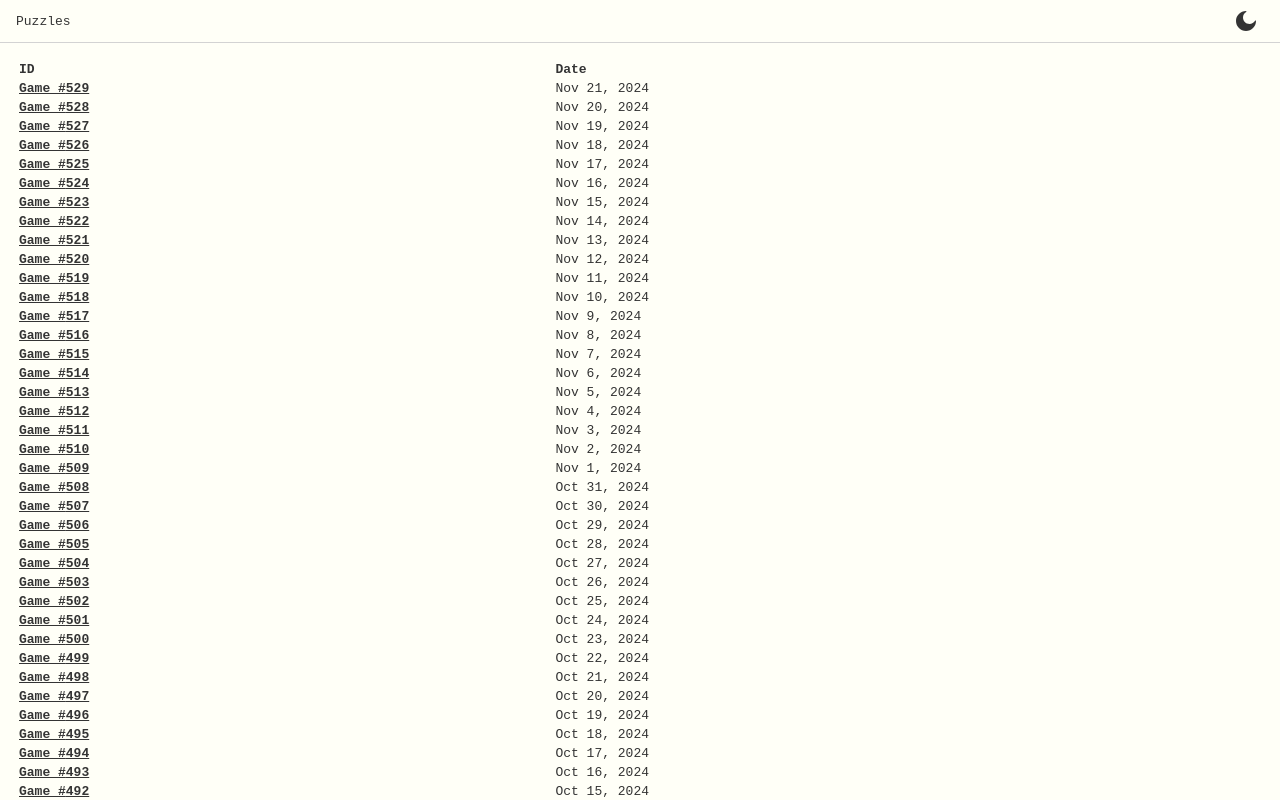
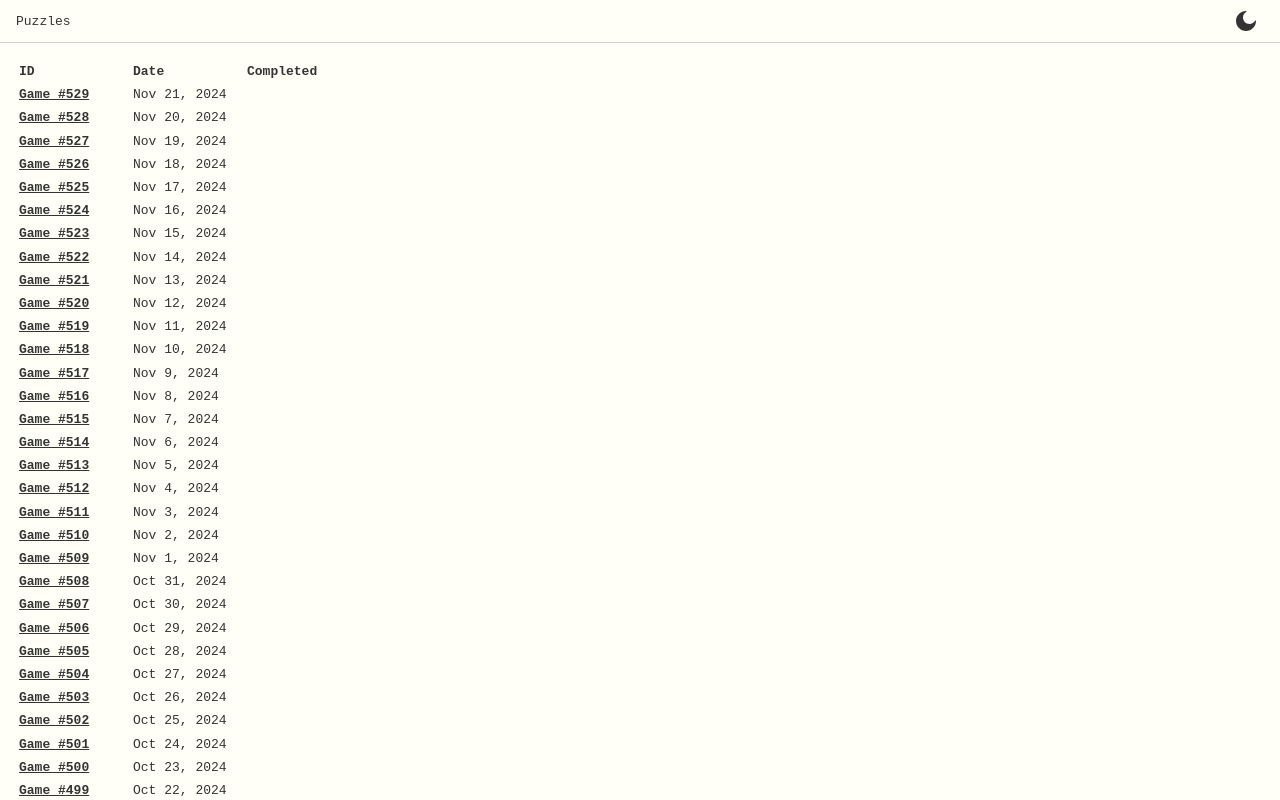
Before and after one commit to tylertierney/connections, a React (Vite) app: page / in a window 1280 px wide. Shown: the top 800 px of the page. Built offline with nearby package versions, Linux system fonts and the light colour scheme.

Commit message:
quality of life stuff

```diff
--- a/src/routes/puzzles/PuzzlesPage.module.css
+++ b/src/routes/puzzles/PuzzlesPage.module.css
@@ -1,14 +1,16 @@
 .page {
-  display: flex;
-  flex-direction: column;
   padding: 1rem;
 
   .table {
+    display: table;
     font-family: monospace;
+    color: var(--color);
 
     .th,
     .td {
       text-align: start;
+      width: 110px;
+      height: 1.2rem;
     }
   }
 }
--- a/src/routes/puzzles/PuzzlesPage.tsx
+++ b/src/routes/puzzles/PuzzlesPage.tsx
@@ -2,20 +2,37 @@ import { Game } from "../App";
 import c from "../../connections.json";
 import { Link } from "react-router-dom";
 import styles from "./PuzzlesPage.module.css";
+import { GameState } from "./puzzle/GameContext";
 
 export default function PuzzlesPage() {
   const connections = c as Game[];
+
+  const userHasCompletedGame = (g: Game) => {
+    const fromLocalStorage = localStorage.getItem(`state-${String(g.id)}`);
+    if (!fromLocalStorage) {
+      return false;
+    }
+    const parsed = JSON.parse(fromLocalStorage) as GameState;
+    if (parsed.correctAnswers.length !== 4) {
+      return false;
+    }
+
+    return true;
+  };
 
   return (
     <div className={styles.page}>
       <table className={styles.table}>
         <thead className={styles.thead}>
           <tr className={styles.tr}>
-            <th className={styles.th} scope="col">
+            <th className={`${styles.th} ${styles.id}`} scope="col">
               ID
             </th>
             <th className={styles.th} scope="col">
               Date
+            </th>
+            <th className={styles.th} scope="col">
+              Completed
             </th>
           </tr>
         </thead>
@@ -23,7 +40,7 @@ export default function PuzzlesPage() {
           {connections.toReversed().map((game, i) => {
             return (
               <tr key={i}>
-                <th className={styles.td} scope="row">
+                <th className={`${styles.td} ${styles.id}`} scope="row">
                   <Link
                     style={{ color: "var(--color)" }}
                     to={`/puzzles/${game.id}`}
@@ -37,6 +54,13 @@ export default function PuzzlesPage() {
                     month: "short",
                     day: "numeric",
                   })}
+                </td>
+                <td className={styles.td}>
+                  {userHasCompletedGame(game) ? (
+                    <span style={{ fontSize: "1rem" }}>&#10003;</span>
+                  ) : (
+                    ""
+                  )}
                 </td>
               </tr>
             );
--- a/src/routes/puzzles/puzzle/GameContext.tsx
+++ b/src/routes/puzzles/puzzle/GameContext.tsx
@@ -79,7 +79,6 @@ const gameReducer: Reducer<GameState, GameAction> = (
 ): GameState => {
   switch (action.type) {
     case GameActionType.INIT: {
-      console.log("INIT called");
       const foundGame: string | null = localStorage.getItem(
         `state-${action.game.id}`
       );
--- a/src/routes/puzzles/puzzle/GamePage.module.css
+++ b/src/routes/puzzles/puzzle/GamePage.module.css
@@ -1,6 +1,7 @@
 .page {
   padding: 1rem;
   font-family: monospace;
+  margin-bottom: 20rem;
 
   .header {
     display: flex;
@@ -41,6 +42,7 @@
     margin-bottom: 12px;
     border-radius: 0.5rem;
     font-size: 1.1rem;
+    text-align: center;
 
     &.level0 {
       background-color: #f9df6d;
@@ -73,6 +75,7 @@
       display: flex;
       justify-content: center;
       align-items: center;
+      flex-direction: column;
       padding: 8px;
       background-color: gray;
       padding: 2rem 0;
@@ -83,6 +86,9 @@
       font-family: sans-serif;
       user-select: none;
       overflow-wrap: anywhere;
+      font-size: 1rem;
+      transition: 0.1s ease-in-out;
+      text-align: center;
 
       &.selected {
         background-color: var(--tile-selected-background-color);
@@ -102,6 +108,8 @@
 
 @media only screen and (max-width: 800px) {
   .page {
+    padding: 1rem 0.5rem;
+
     .header {
       .titleAndLinks {
         flex-direction: column;
@@ -123,7 +131,7 @@
       font-size: 1rem;
     }
     .grid {
-      gap: 6px;
+      gap: 4px;
 
       .tile {
         font-size: 0.7rem;
--- a/src/routes/puzzles/puzzle/GamePage.tsx
+++ b/src/routes/puzzles/puzzle/GamePage.tsx
@@ -35,6 +35,17 @@ export default function GamePage() {
 
   const nextGame = connections.find(({ id }) => id === game.id + 1);
   const previousGame = connections.find(({ id }) => id === game.id - 1);
+
+  const getFontSize = (words: string[]): string => {
+    if (words.some((w) => w.length > 15)) {
+      return "80%";
+    }
+    if (words.some((w) => w.length > 10)) {
+      return "88%";
+    }
+
+    return "inherit";
+  };
 
   return (
     <div className={styles.page}>
@@ -80,7 +91,15 @@ export default function GamePage() {
             }`}
             onClick={() => dispatch({ type: GameActionType.SELECT_WORD, word })}
           >
-            {word}
+            {word.split(" ").map((w, i, arr) => (
+              <span
+                key={i}
+                className={styles.label}
+                style={{ fontSize: getFontSize(arr) }}
+              >
+                {w}
+              </span>
+            ))}
           </div>
         ))}
       </div>
```
